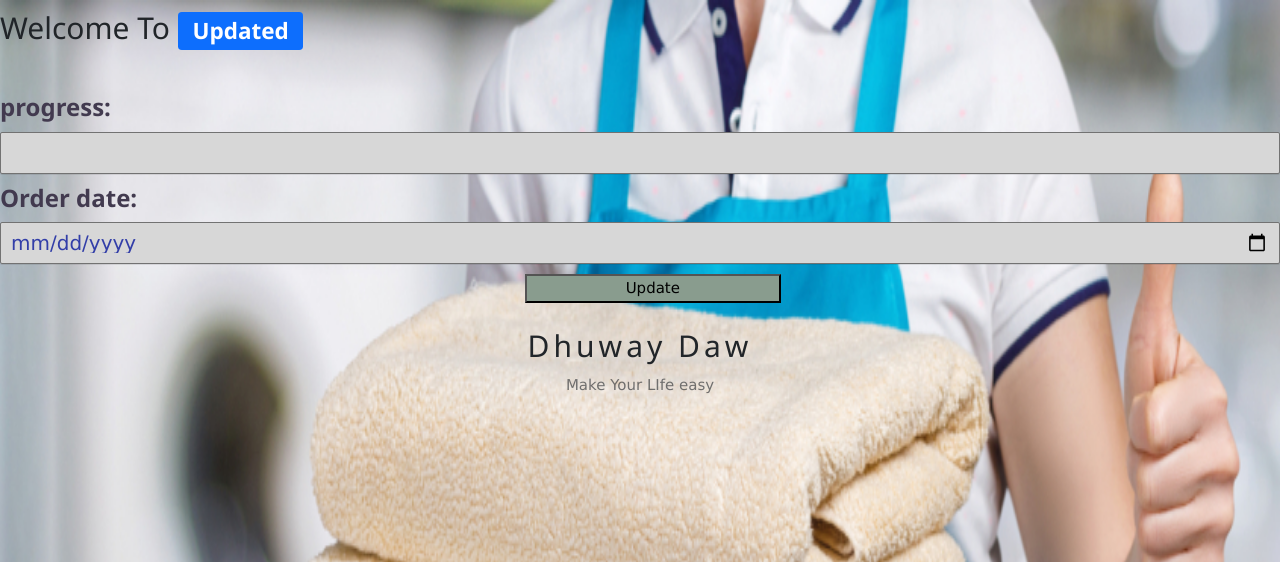
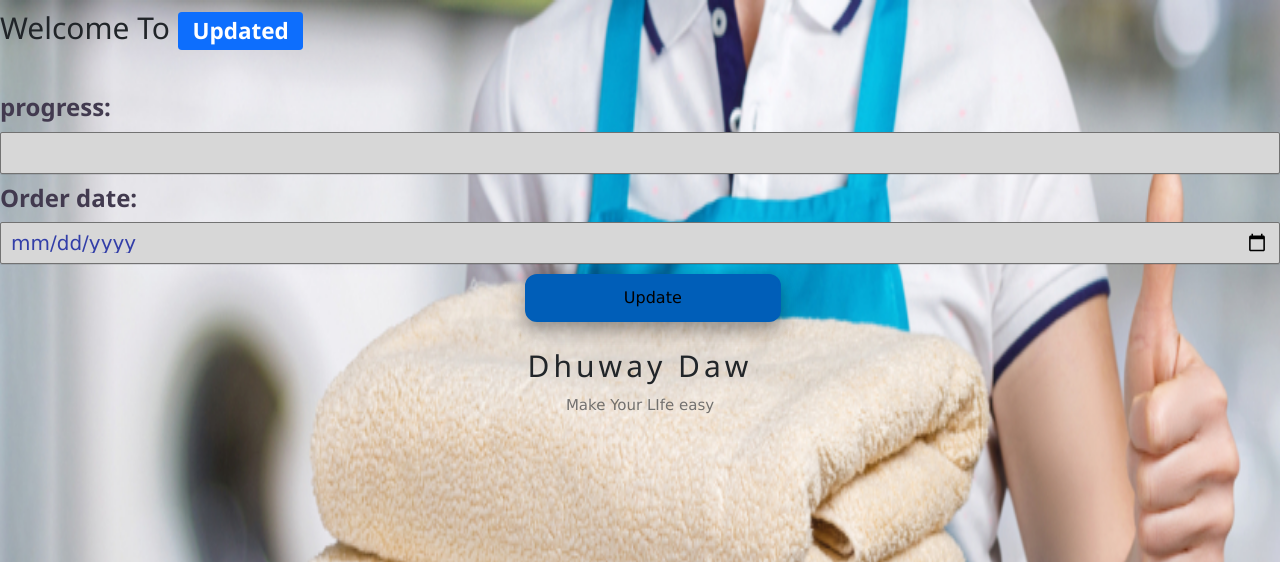
Before and after one commit to Adritomustafa153/ewashsolution, a PHP site: page /Dhuyedaw/deleteOrder.php?id=1 in a window 1280 px wide. Shown: the top 562 px of the page. Run offline with PHP 8.4, Linux system fonts and the light colour scheme; data that the repository does not hold is empty.

Commit message:
After designing

```diff
--- a/deleteOrder.php
+++ b/deleteOrder.php
@@ -4,7 +4,22 @@
 
 
 <style>
+    .btns{
+        font-size: 16px;
+        padding: 10px 20px;
+        border-radius: 12px;
+        transition-duration: 0.4s;
+        background-color: #005EB8;
+        color: white;
+        border: 2px solid #005EB8;
+        box-shadow: 0 8px 16px 0 rgba(0,0,0,0.2), 0 6px 20px 0 rgba(0,0,0,0.19);
+    }
+    .btns:hover {
+  background-color: #87CEEB;
+  border: 2px solid #005EB8;
 
+
+}
 body{
     background-image: url("afw1.jpg");
     background-repeat: no-repeat;
@@ -84,7 +99,8 @@ $d_date=$_GET['d_date'];
         <h3>Order date:</h3> <input type=date name=d_date value='<?php echo $d_date; ?>'>
 
 
-        <input style="color:black;margin-left:41%;margin-top:10px;width:20%; background-color:rgb(137, 156, 142);"  class="third" type=submit value=Update link="o_info.php">
+        <input style="color:black;margin-left:41%;margin-top:10px;width:20%;"  class="btns" type=submit name="btns" value=Update link="o_info.php">
+
 
         </form>
 
--- a/search.php
+++ b/search.php
@@ -205,7 +205,7 @@ tr:hover {background-color: #D6EEEE;}
 </style>
 </head>
 <tbody>
-<h2 style="margin-left:20px;margin-buttom:20px;">Search <span class="badge bg-primary"><?php echo"Data"?></span></h2>
+<h2 style="margin-left:20px;margin-buttom:20px;color:#87CEEB;">Search <span class="badge bg-primary"><?php echo"Data"?></span></h2>
 <!-- <p> Today's Date : <?php echo "$date"?> Time : <?php echo "$time"?></p> -->
 <p id="content">please wait, loading data...</p>
 <h2 id="f0"></h2>
@@ -298,7 +298,7 @@ xmlhttp.open("GET","http://localhost/serch/search2.php?id=" + $search, true);
 
 
 	<section class="w3-container w3-center w3-content" style="max-width:600px">
-		<a style="margin-top:1%;background-color:gray" href="./o_info.php">Go to Shopper page</a>
+  <button style="margin-top:50px;" type="submit" class="btns" name="btns" value="btns"><a  href="./o_info.php">Go to Shopper page</a></button>
     <h2 class="w3-wide">Dhuway Daw</h2>
     <p class="w3-opacity">Make Your LIfe easy</p>
   </section>
```
Also changed, not shown: o_info.php (+12 -5 lines).
